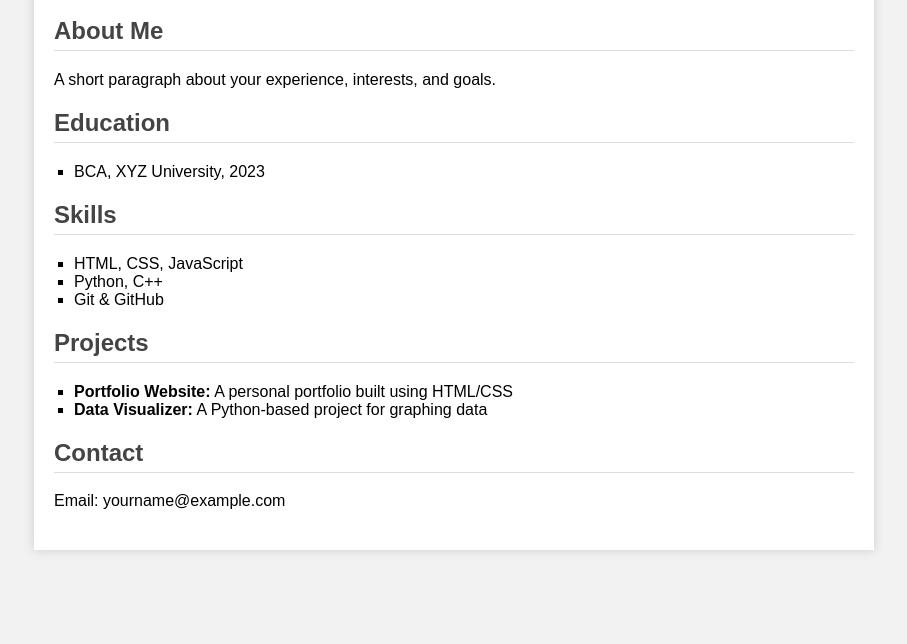
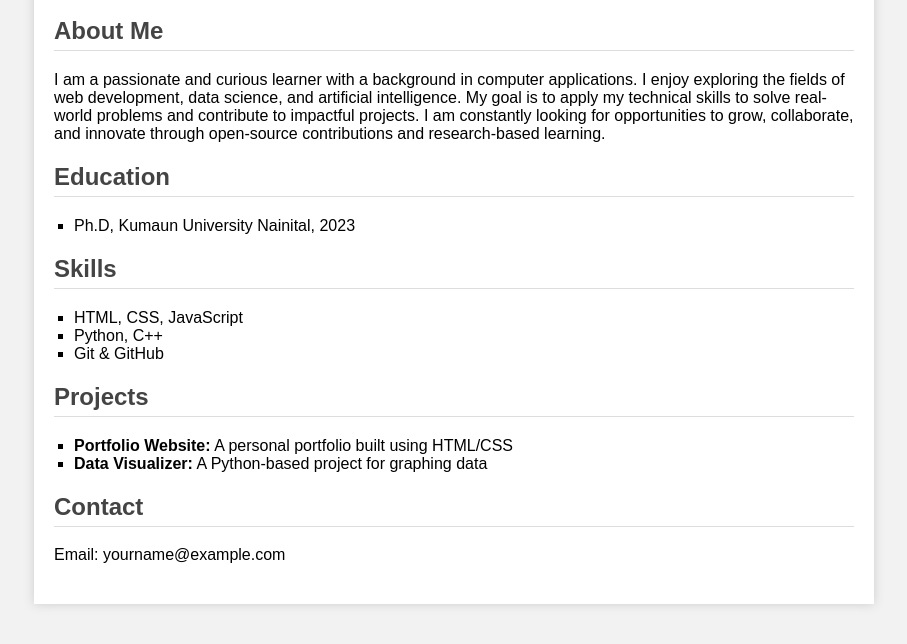
Before and after one commit to JanmejayPant/JanmejayPant.github.io, a plain HTML site: page index.html in a window 1280 px wide. Shown: the part 148-792 px from the top of the page, without its empty margins (186-1093 px from the left). Drawn offline with Linux system fonts and the light colour scheme.

Commit message:
Update index.html

```diff
--- a/index.html
+++ b/index.html
@@ -11,18 +11,18 @@
     <header>
       <h1>Your Name</h1>
       <p>Web Developer | Data Enthusiast | Open-Source Contributor</p>
-      <a href="https://github.com/yourusername" target="_blank">Visit my GitHub</a>
+      <a href="https://github.com/Dr. Janmejay Pant" target="_blank">Visit my GitHub</a>
     </header>
 
     <section>
       <h2>About Me</h2>
-      <p>A short paragraph about your experience, interests, and goals.</p>
+      <p>I am a passionate and curious learner with a background in computer applications. I enjoy exploring the fields of web development, data science, and artificial intelligence. My goal is to apply my technical skills to solve real-world problems and contribute to impactful projects. I am constantly looking for opportunities to grow, collaborate, and innovate through open-source contributions and research-based learning.</p>
     </section>
 
     <section>
       <h2>Education</h2>
       <ul>
-        <li>BCA, XYZ University, 2023</li>
+        <li>Ph.D, Kumaun University Nainital, 2023</li>
       </ul>
     </section>
 
```
